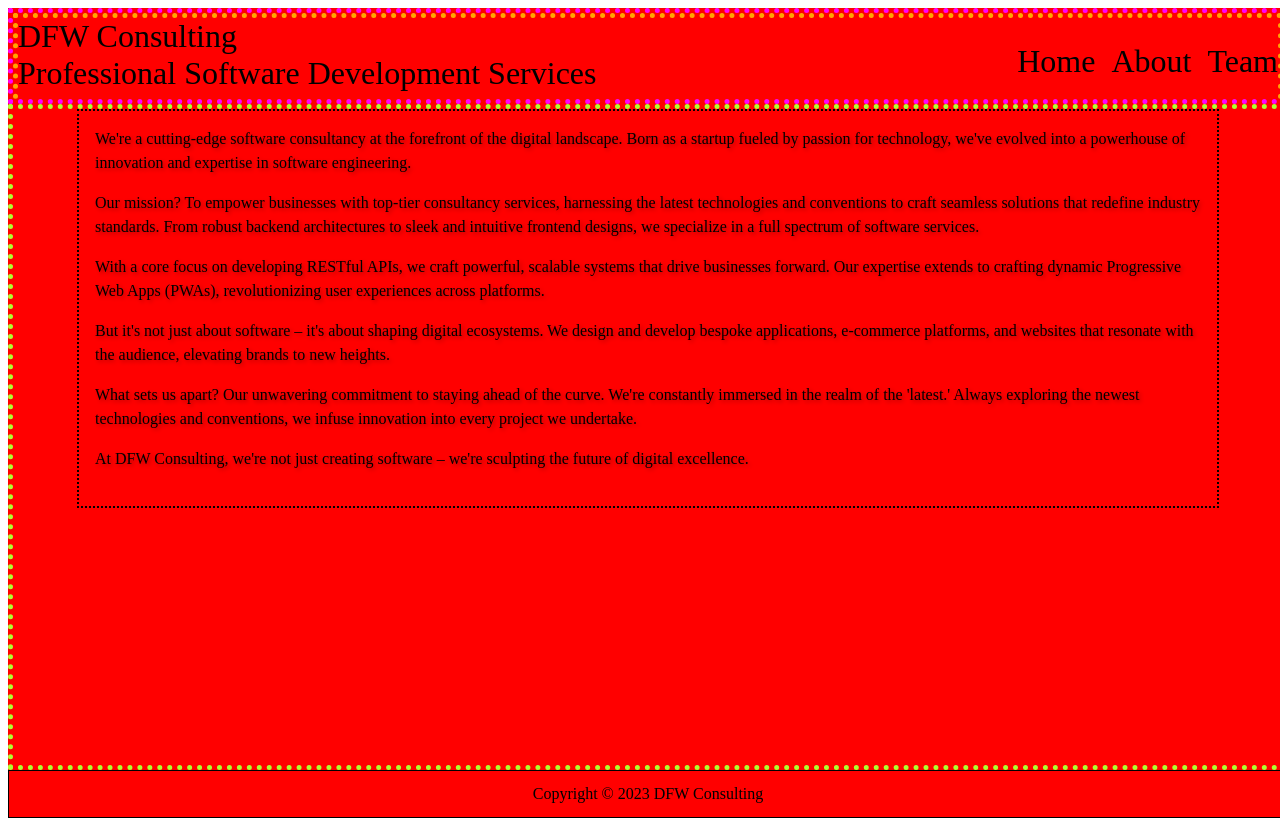
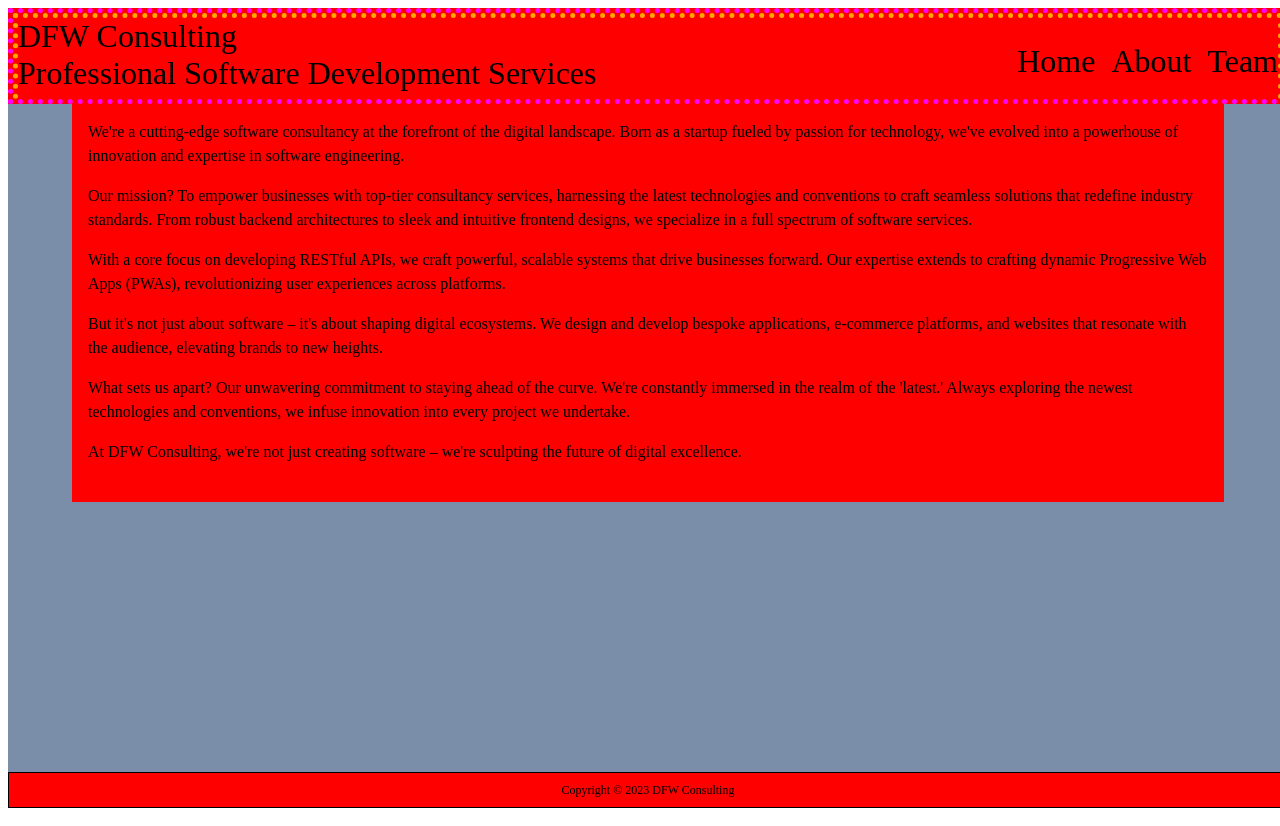
Before and after one commit to DFW-Software-Consulting/dfw-consulting, a React (Create React App) app: page /about in a window 1280 px wide. Built offline with nearby package versions, Linux system fonts and the light colour scheme.

Commit message:
feat: #52 adapt global.css testing styles to production

```diff
--- a/src/assets/styles/global.css
+++ b/src/assets/styles/global.css
@@ -6,20 +6,22 @@ all global styles here
 /* define global variables */
 :root {
     /* grid column numbers */
-    --anomCols: 1;
-    --mobileCols: 1;
-    --tabletCols: 3;
-    --deskCols: 6;
+    --anomCols: 5;
+    --mobileCols: 5;
+    --tabletCols: 5;
+    --deskCols: 5;
 
     /* header font size*/
-    --anomHeaderFont: 16px;
-    --mobileHeaderFont: 20px;
-    --tabletHeaderFont: 24px;
+    --anomHeaderFont: 12px;
+    --mobileHeaderFont: 16px;
+    --tabletHeaderFont: 20px;
     --deskHeaderFont: 32px;
 }
 
 #wrapper {
-    background-color: purple;
+    /* background-color: #D9E0E9; */
+    /* background-color: #7A8DA9; */
+    background-color: #7A8DA9;
     /* define wrapper to be of type grid */
     display: grid;
     /* define the wrapper's width to be 100% of the view's width */
@@ -29,6 +31,7 @@ all global styles here
     box-sizing: border-box;
     /* create 1 column to make header, footer, and main the same horizontal size so neither sticks out over the other */
     grid-template-columns: repeat(1, 1fr);
+    border-radius: .5em .1em .5em .5em;
 }
 
 #main {
@@ -38,18 +41,13 @@ all global styles here
     min-height: calc(100vh - (6 * (var(--anomHeaderFont))));
     /* allow overflow in vertical direction to be handled automatically */
     overflow-y: auto;
-    border: 5px dotted greenyellow;
+    background-color: inherit;
 }
 
 .paragraphCard {
-    text-shadow: 2px 2px 4px rgba(0, 0, 0, 0.3);
     line-height: 1.5em;
     text-align: left;
     padding: 1em;
-}
-
-#main>* {
-    border: 2px dotted black;
 }
 
 /* desktop */
@@ -61,7 +59,6 @@ all global styles here
         grid-template-rows: repeat(6, auto);
         gap: 32px;
         padding: 0px 64px;
-        background-color: red;
     }
 }
 
@@ -75,7 +72,6 @@ all global styles here
         /* define gutter space between cells to be 32px */
         gap: 32px;
         padding: 0px 64px;
-        background-color: yellow;
     }
 }
 
@@ -90,7 +86,6 @@ all global styles here
         /* define gutter space between cells to be 16px */
         gap: 16px;
         padding: 0px 32px;
-        background-color: green;
     }
 }
 
@@ -104,6 +99,5 @@ all global styles here
         /* define gutter space between cells to be 12px */
         gap: 12px;
         padding: 0px 24px;
-        background-color: blue;
     }
 }
```
